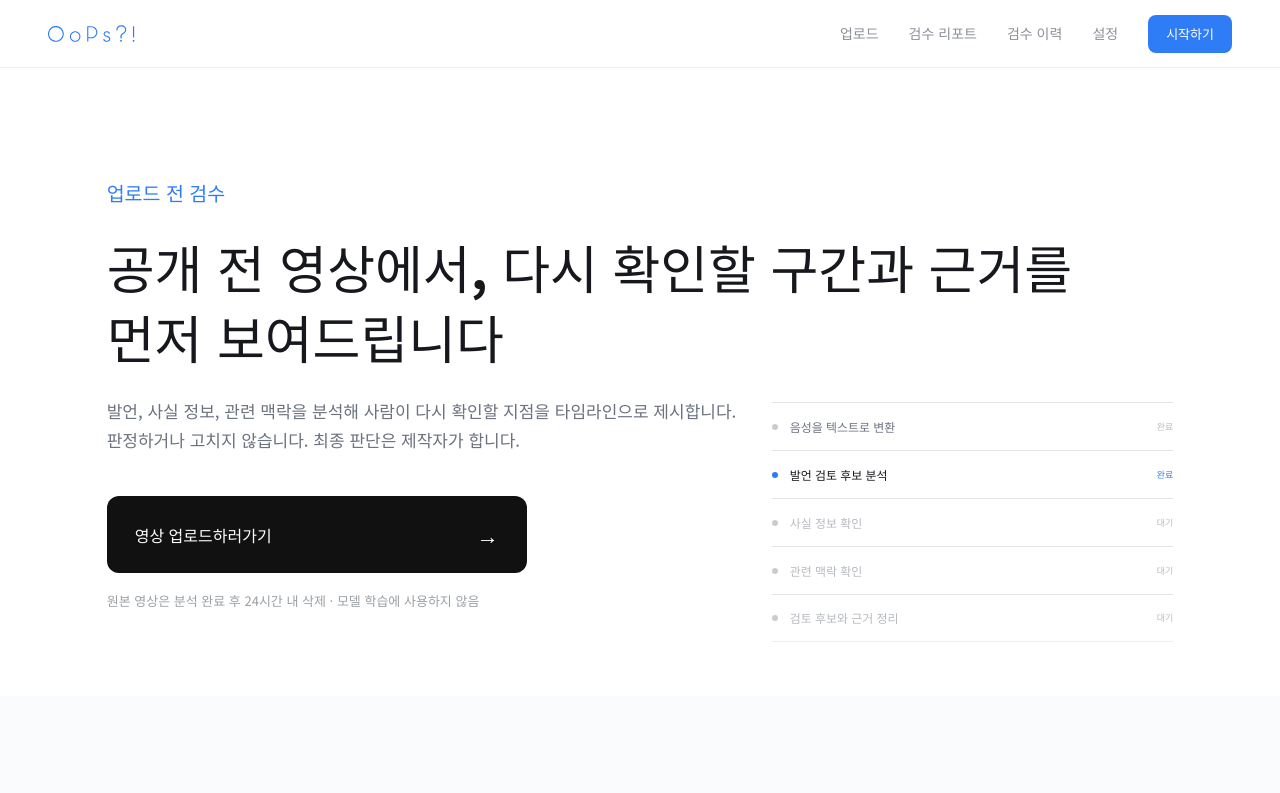
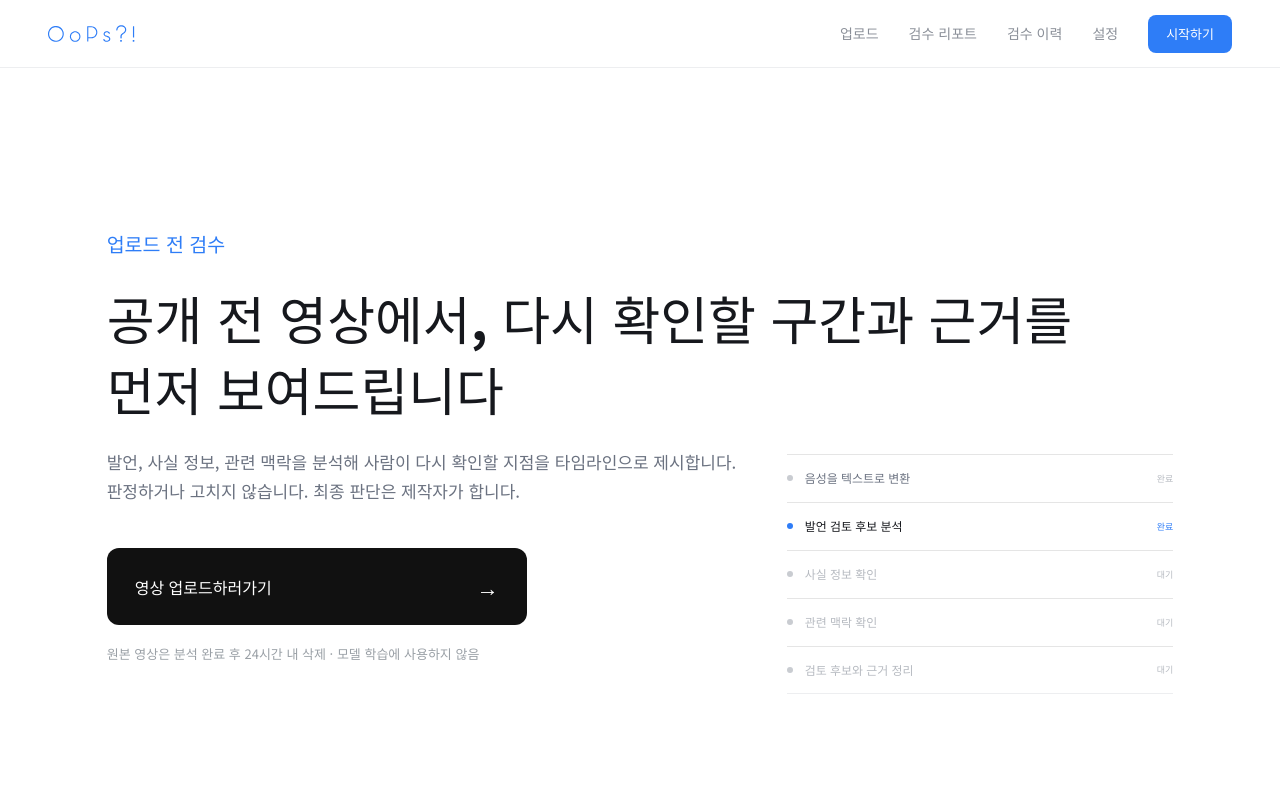
Before and after one commit to LikeLionHGU/WeAreWonYoung_FE, a React (Vite) app: page / in a window 1280 px wide. Shown: the top 793 px of the page. Built offline with nearby package versions, Linux system fonts and the light colour scheme; no server answers.

Commit message:
feat: fit landing hero to the first viewport
The next section peeked in below the hero. Size the hero to the viewport
and rearrange its grid so the steps panel stays beside the copy.

```diff
--- a/src/styles/pages/landing.css
+++ b/src/styles/pages/landing.css
@@ -350,16 +350,25 @@
 
 /* 1440px 시안을 기준으로 폭이 줄어도 진행 단계가 화면 안에 남도록 보정한다. */
 .shell-landing { --landing-gutter: clamp(48px, 8.334vw, 120px); }
+/* 다음 섹션이 첫 화면 끝에 걸치지 않도록 히어로를 화면 높이에 맞춘다. */
+.shell-landing .landing-hero { height: auto; min-height: max(628px, calc(100svh - 68px)); }
+@media (min-width: 901px) {
+  .shell-landing .landing-hero-main {
+    display: grid;
+    grid-template-columns: minmax(0, 1fr);
+    align-content: center;
+    padding: 110px var(--landing-gutter) 85px;
+  }
+  .shell-landing .landing-hero-bottom .landing-upload-cta { margin-top: 0; }
+  .shell-landing .landing-privacy { margin-bottom: 0; }
+}
 @media (min-width: 1201px) {
-  .shell-landing .landing-steps {
-    right: var(--landing-gutter);
-    left: auto;
-    width: min(450px, calc(100% - 2 * var(--landing-gutter) - 665px));
-  }
+  .shell-landing .landing-hero-main { grid-template-columns: minmax(640px, 1fr) minmax(0, 450px); column-gap: 40px; }
+  .shell-landing .landing-kicker,
+  .shell-landing .landing-hero h1 { grid-column: 1 / -1; }
+  .shell-landing .landing-steps { position: static; grid-column: 2; grid-row: 3 / span 3; align-self: start; width: 100%; transform: translateY(30px); }
 }
 @media (min-width: 901px) and (max-width: 1439px) {
-  .shell-landing .landing-hero { height: auto; }
-  .shell-landing .landing-hero-main { padding: 110px var(--landing-gutter) 72px; }
   .shell-landing .landing-three,
   .shell-landing .landing-compare,
   .shell-landing .landing-limitations,
@@ -374,10 +383,14 @@
   .shell-landing .landing-footer { height: auto; gap: 40px; padding-inline: var(--landing-gutter); }
 }
 @media (min-width: 901px) and (max-width: 1200px) {
-  .shell-landing .landing-hero { min-height: 0; }
   .shell-landing .landing-hero h1 { font-size: clamp(38px, 4.4vw, 52px); }
   .shell-landing .landing-steps { position: static; width: 100%; margin-top: 40px; }
   .shell-landing .landing-limitations { grid-template-columns: minmax(0, 1fr); gap: 40px; }
+}
+@media (max-width: 900px) {
+  .shell-landing .landing-hero { min-height: calc(100svh - 68px); }
+  .shell-landing .landing-hero-main { min-height: calc(100svh - 68px); display: flex; flex-direction: column; justify-content: center; }
+  .shell-landing .landing-hero-bottom .landing-upload-cta { margin-top: 0; }
 }
 @media (max-width: 600px) {
   .shell-landing .landing-hero h1 { font-size: 30px; }
```
